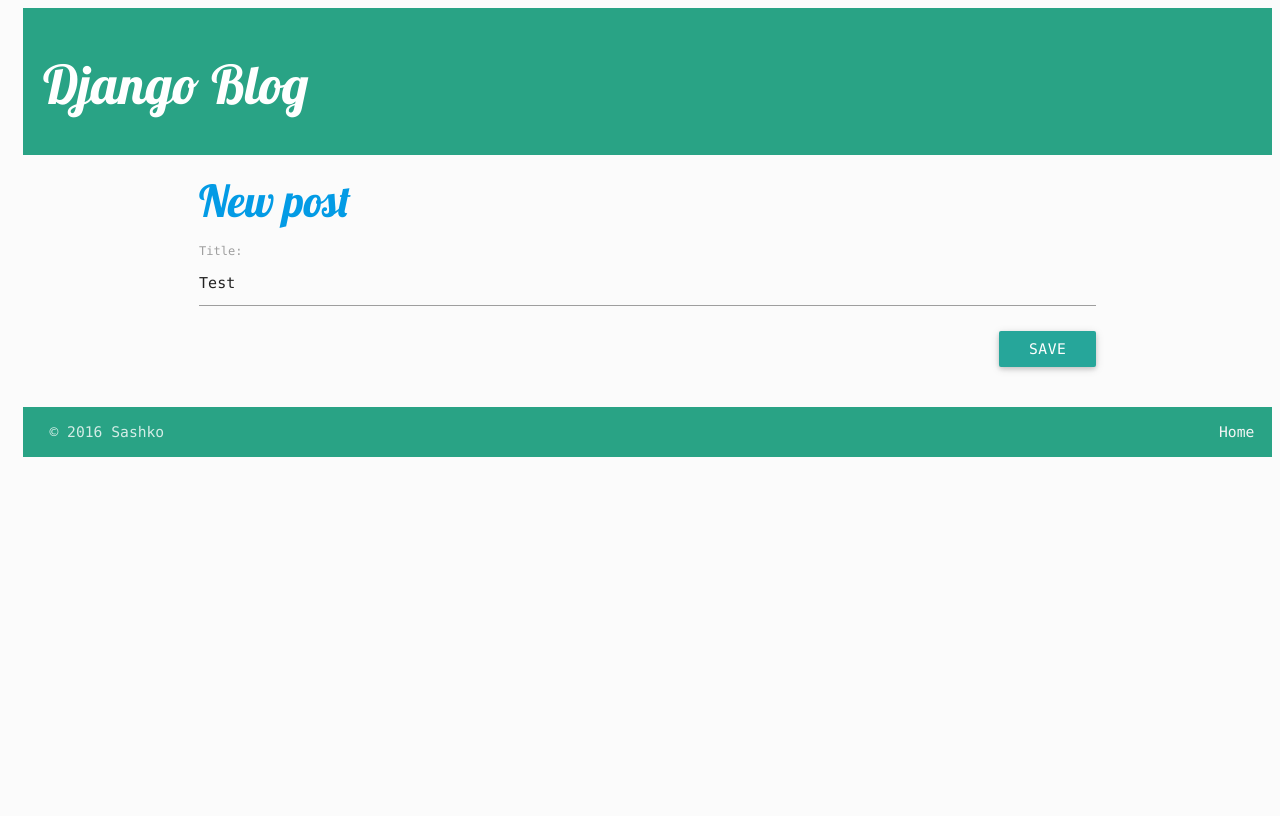
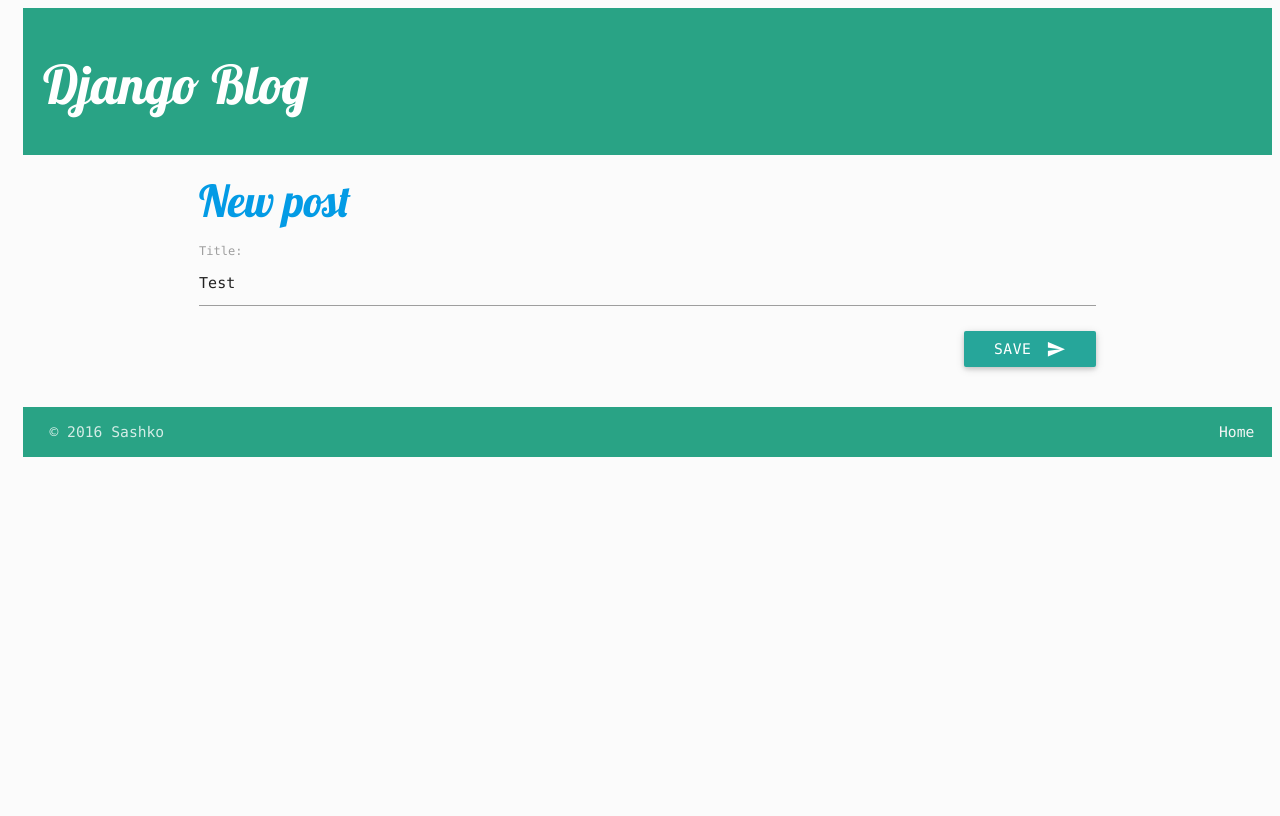
Before and after one commit to ogerasymenko/sample, a Django app: page /post/1/edit/ in a window 1280 px wide. Run offline with Django 3.2, Linux system fonts and the light colour scheme; data comes from the database, SQL or seed files in the repository.

Commit message:
Refactoring

```diff
--- a/My_Py_Code/Django/blog/templates/blog/base.html
+++ b/My_Py_Code/Django/blog/templates/blog/base.html
@@ -3,6 +3,8 @@
 
     <head>
         <title>*Django Test*</title>
+                <meta http-equiv="Content-Type" content="text/html; charset=utf-8" />
+                <link href="http://fonts.googleapis.com/icon?family=Material+Icons" rel="stylesheet">
                 <link href="https://fonts.googleapis.com/css?family=Lobster&subset=latin,latin-ext" rel="stylesheet" type="text/css">
                 <link type="text/css" rel="stylesheet" href="{% static 'css/materialize.css' %}"  media="screen,projection"/>
                 <meta name="viewport" content="width=device-width, initial-scale=1.0"/>
--- a/My_Py_Code/Django/blog/templates/blog/post_edit.html
+++ b/My_Py_Code/Django/blog/templates/blog/post_edit.html
@@ -4,6 +4,8 @@
     <h3>New post</h3>
     <form method="POST" class="post-form">{% csrf_token %}
         {{ form.as_p }}
-        <button type="submit" class="save btn waves-effect waves-light">Save</button>
+    <button class="save btn waves-effect waves-light" type="submit" name="action">Save
+        <i class="material-icons right">send</i>
+    </button>
     </form>
 {% endblock %}
--- a/My_Py_Code/Django/blog/urls.py
+++ b/My_Py_Code/Django/blog/urls.py
@@ -1,5 +1,6 @@
 from django.conf.urls import url
 from . import views
+from material.frontend import urls as frontend_urls
 
 urlpatterns = [
     url(r'^$', views.post_list, name='post_list'),
```
